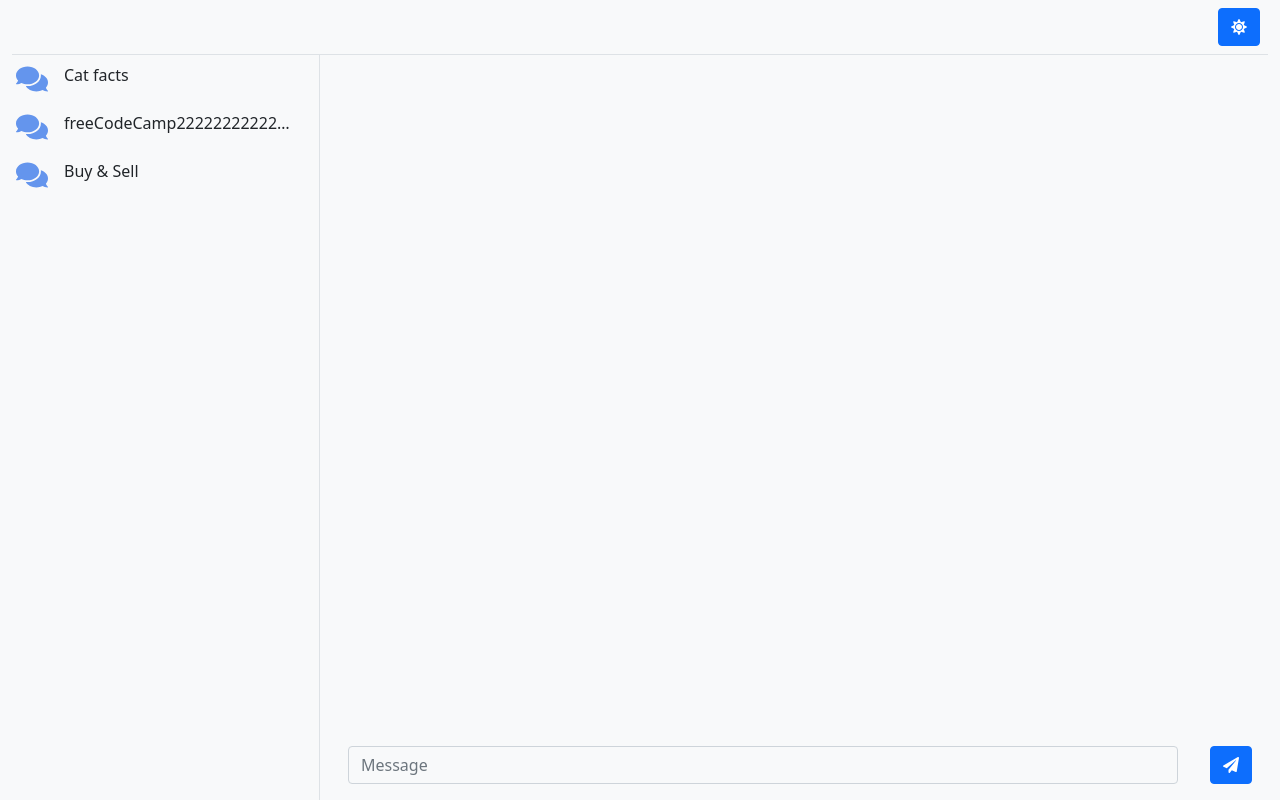
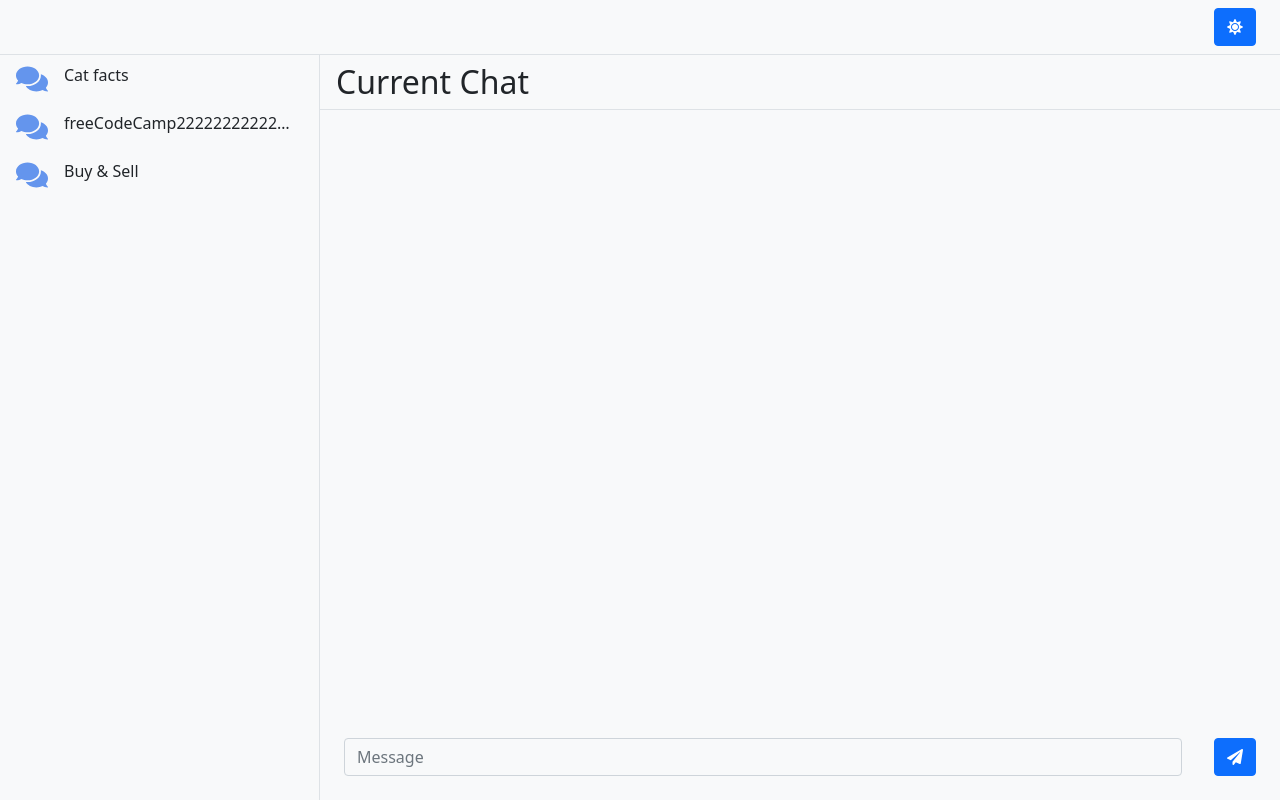
Before and after one commit to sokoliao/gb-react, a React (Create React App) app: page / in a window 1280 px wide. Built offline with nearby package versions, Linux system fonts and the light colour scheme.

Commit message:
scroll degradation

```diff
--- a/package.json
+++ b/package.json
@@ -20,6 +20,7 @@
     "react": "^17.0.2",
     "react-bootstrap": "^2.0.3",
     "react-dom": "^17.0.2",
+    "react-router-dom": "^6.0.2",
     "react-scripts": "4.0.3",
     "typescript": "^4.5.2",
     "uuid": "^8.3.2",
--- a/src/App.tsx
+++ b/src/App.tsx
@@ -18,10 +18,10 @@ const App: React.FC<{}> = () => {
     <ColorThemeContext.Provider value={colorTheme}>
       <Container
         fluid
-        className={`app-wrapper d-flex flex-column ${colorTheme.background} ${colorTheme.text}`}
+        className={`app-wrapper d-flex flex-column p-0 ${colorTheme.background} ${colorTheme.text}`}
       >
         <HeaderComponent switchColorTheme={switchColorTheme}></HeaderComponent>
-        <Row className="overflow-hidden flex-grow-1">
+        <Row className="overflow-hidden flex-grow-1 m-0">
           <Col xs="3" className="border-end">
             <ChatListComponent chats={chats}></ChatListComponent>
           </Col>
--- a/src/components/chat/chat.component.tsx
+++ b/src/components/chat/chat.component.tsx
@@ -1,4 +1,4 @@
-import { Col } from "react-bootstrap";
+import { Col, Nav } from "react-bootstrap";
 import { useChatbot } from "../../hooks/use-chatbot.hook";
 import { useFocusNewMessage } from "../../hooks/use-focus-new-message.hook";
 import { useMessages } from "../../hooks/use-messages.hook";
@@ -14,7 +14,12 @@ export const ChatComponent: React.FC<ChatProps> = (props) => {
   const [newMessageEditRef] = useFocusNewMessage(messages);
   useChatbot(messages, addMessage);
   return (
-    <Col className="d-flex flex-column align-items-stretch justify-content-end chat-wrapper">
+    <Col className="d-flex flex-column align-items-stretch justify-content-end chat-wrapper p-0">
+      <Nav className="border-bottom">
+        <Nav.Item className="d-flex align-items-center">
+          <h2 className="my-2 mx-3">Current Chat</h2>
+        </Nav.Item>
+      </Nav>
       <MessageListComponent
         messages={messages}
         currentUser={currentUser}
--- a/src/components/header/header.component.tsx
+++ b/src/components/header/header.component.tsx
@@ -13,7 +13,7 @@ export const HeaderComponent: React.FC<HeaderProps> = (props) => {
     <Nav className="justify-content-end border-bottom">
       <Nav.Item className="d-flex align-items-center">
         <Button
-          className="m-2"
+          className="my-2 mx-4"
           onClick={props.switchColorTheme}
           variant={theme.button}
         >
--- a/src/components/message-list/message-list.component.tsx
+++ b/src/components/message-list/message-list.component.tsx
@@ -18,7 +18,7 @@ export const MessageListComponent: React.FC<MessageListProps> = (props) => {
     }
   }, [props.messages]);
   return (
-    <Stack className="flex-grow-0 overflow-scroll" ref={ref}>
+    <Stack className="justify-content-end overflow-scroll m-2" ref={ref}>
       {props.messages.map((message) => (
         <MessageComponent
           key={message.id}
--- a/src/components/new-message/new-message.component.tsx
+++ b/src/components/new-message/new-message.component.tsx
@@ -31,7 +31,7 @@ export const NewMessageComponent = React.forwardRef<
   };
   const theme = useContext(ColorThemeContext);
   return (
-    <Form onSubmit={resetAndSubmit} className="d-flex">
+    <Form onSubmit={resetAndSubmit} className="d-flex m-2">
       <Form.Group className="m-3 flex-grow-1">
         <Form.Control
           ref={ref}
```
Also changed, not shown: 1 other file (tests, documents, lock files or other folders).
